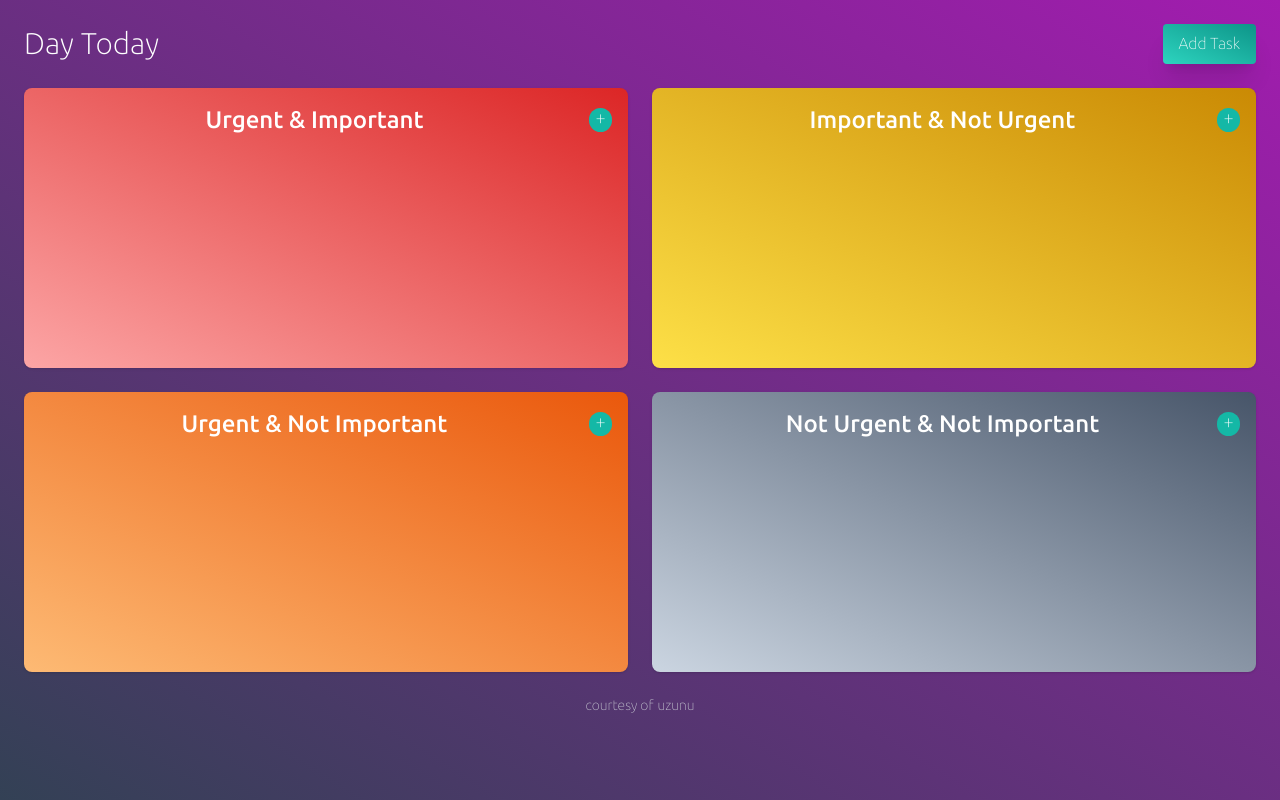
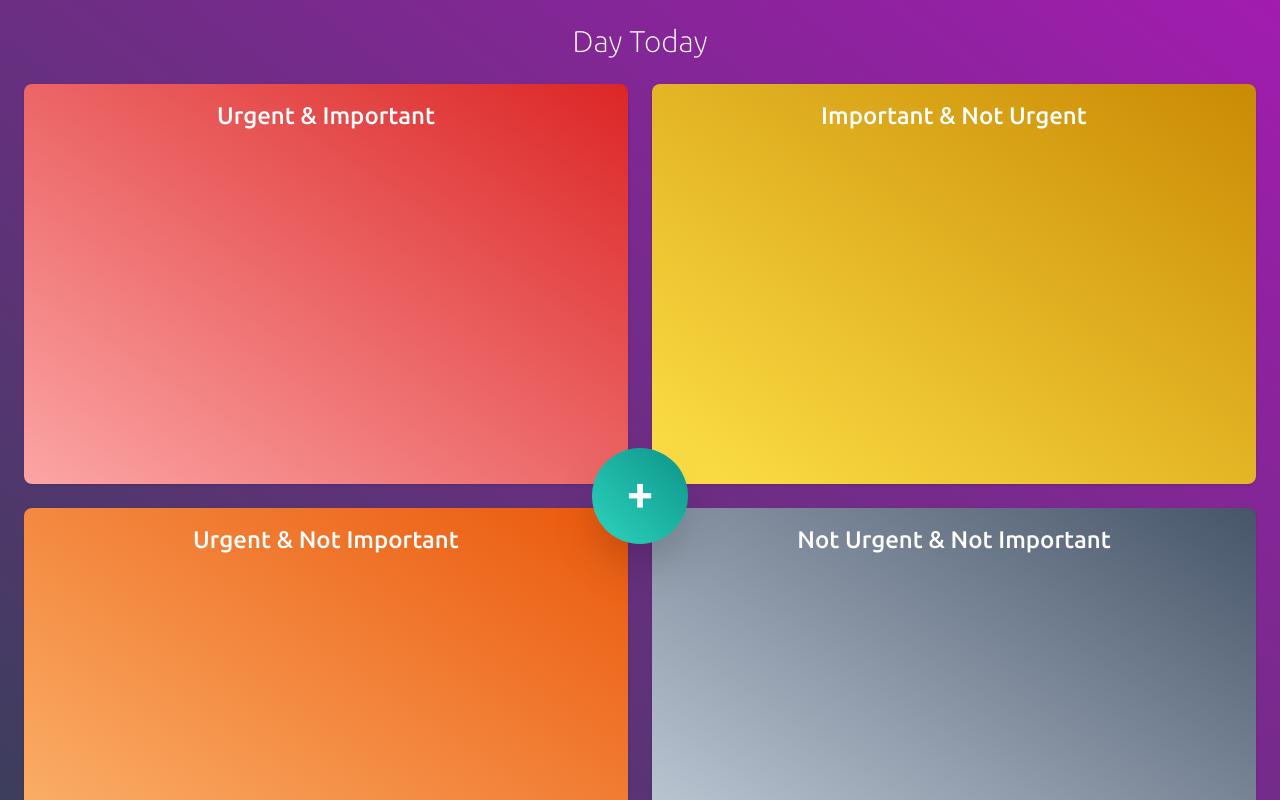
Before and after one commit to onorbumbum/daytoday, a React (Vite) app: page / in a window 1280 px wide. Shown: the top 800 px of the page. Built offline with nearby package versions, Linux system fonts and the light colour scheme; the HTML template or start-up script is replaced by a standard one.

Commit message:
ui updates

```diff
--- a/src/App.css
+++ b/src/App.css
@@ -1,7 +1,6 @@
 body{
   font-family: "Ubuntu Sans", sans-serif;
   font-optical-sizing: auto;
-  font-weight: 100;
   font-style: normal;
 
 }
--- a/src/components/Quadrant.tsx
+++ b/src/components/Quadrant.tsx
@@ -44,24 +44,21 @@ export const Quadrant: React.FC<QuadrantProps> = ({
   });
 
   return (
-    <div className={`quadrant p-4 rounded-lg shadow ${getQuadrantColor(id)}`}>
-      <div className="flex justify-between items-center mb-4">
+    <div
+      className={`quadrant p-4 rounded-lg shadow ${getQuadrantColor(id)} cursor-pointer h-[400px] flex flex-col`}
+      onDoubleClick={() => onQuadrantDoubleClick(id)}
+    >
+      <div className="flex justify-between items-center mb-4 flex-shrink-0">
         <h2 className="text-2xl text-center w-full font-semibold text-white">{title}</h2>
-        <button
-          onClick={() => onQuadrantDoubleClick(id)}
-          className="w-6 h-6 flex items-center justify-center rounded-full bg-teal-500 hover:bg-teal-600 text-white pb-1 text-lg transition-colors"
-          title={`Add task to ${title}`}
-        >
-          +
-        </button>
       </div>
       <Droppable droppableId={String(id)}>
         {(provided) => (
           <div
             ref={provided.innerRef}
             {...provided.droppableProps}
-            className="quadrant-container min-h-[200px]"
+            className="quadrant-container flex-1 overflow-y-auto pr-2 scrollbar-thin scrollbar-thumb-white scrollbar-track-transparent scrollbar-thumb-rounded-full hover:scrollbar-thumb-opacity-100 scrollbar-thumb-opacity-50"
           >
+            <div className="space-y-2">
               {sortedTasks.map((task, index) => (
                 <TaskComponent
                   key={task.id}
@@ -73,6 +70,7 @@ export const Quadrant: React.FC<QuadrantProps> = ({
               ))}
               {provided.placeholder}
             </div>
+          </div>
         )}
       </Droppable>
     </div>
--- a/src/components/QuadrantGrid.tsx
+++ b/src/components/QuadrantGrid.tsx
@@ -61,7 +61,7 @@ export const QuadrantGrid: React.FC = () => {
     if (selectedTask) {
       updateTask({ ...selectedTask, ...taskData });
     } else {
-      addTask({ ...taskData, quadrant: selectedQuadrant });
+      addTask(taskData);
     }
     setIsModalOpen(false);
     setSelectedTask(undefined);
@@ -75,22 +75,14 @@ export const QuadrantGrid: React.FC = () => {
   ];
 
   return (
-    <div className="p-6">
-      <div className="flex justify-between items-center mb-6">
-        <h1 className="text-3xl font-extralight">Day Today</h1>
-        <button
-          onClick={() => {
-            setSelectedQuadrant(1);
-            setSelectedTask(undefined);
-            setIsModalOpen(true);
-          }}
-          className="px-4 py-2 bg-gradient-to-tr from-teal-400  to-teal-600 transition-all duration-500 shadow-xl text-white rounded hover:bg-teal-600"
-        >
-          Add Task
-        </button>
+    <div className="p-6 min-h-screen flex flex-col">
+      <div className="mb-6 flex-shrink-0">
+        <h1 className="text-3xl font-extralight text-center">Day Today</h1>
       </div>
 
-      <div className="grid grid-cols-2 gap-6">
+      <div className="relative flex-1 min-h-[800px]">
+        {/* Grid container with minimum height */}
+        <div className="grid grid-cols-2 gap-6 h-full">
           <DragDropContext onDragEnd={handleDragEnd}>
             {quadrants.map(([id, title]) => (
               <Quadrant
@@ -104,6 +96,24 @@ export const QuadrantGrid: React.FC = () => {
               />
             ))}
           </DragDropContext>
+        </div>
+
+        {/* Centered Add Task Button */}
+        <div className="absolute left-1/2 top-1/2 -translate-x-1/2 -translate-y-1/2">
+          <button
+            onClick={() => {
+              setSelectedQuadrant(1);
+              setSelectedTask(undefined);
+              setIsModalOpen(true);
+            }}
+            className="w-24 h-24 rounded-full bg-gradient-to-tr from-teal-400 to-teal-600 text-white shadow-2xl flex items-center justify-center transform transition-all duration-300 font-bold hover:scale-110 hover:shadow-3xl z-50"
+          >
+            <div className="text-center">
+              <span className="text-5xl block mb-1">+</span>
+{/*               <span className="text-lg font-vbold">Add Task</span>
+ */}            </div>
+          </button>
+        </div>
       </div>
 
       <TaskModal
--- a/src/components/TaskModal.tsx
+++ b/src/components/TaskModal.tsx
@@ -3,6 +3,28 @@ import { useEditor, EditorContent } from '@tiptap/react';
 import StarterKit from '@tiptap/starter-kit';
 import Underline from '@tiptap/extension-underline';
 import { Task } from '../types';
+
+const QUADRANT_TITLES = {
+  1: 'Urgent & Important',
+  2: 'Important & Not Urgent',
+  3: 'Urgent & Not Important',
+  4: 'Not Urgent & Not Important',
+} as const;
+
+const getQuadrantColor = (id: 1 | 2 | 3 | 4) => {
+  switch (id) {
+    case 1: // Urgent & Important
+      return 'bg-gradient-to-tr from-red-300 to-red-600';
+    case 2: // Important & Not Urgent
+      return 'bg-gradient-to-tr from-yellow-300 to-yellow-600';
+    case 3: // Urgent & Not Important
+      return 'bg-gradient-to-tr from-orange-300 to-orange-600';
+    case 4: // Not Urgent & Not Important
+      return 'bg-gradient-to-tr from-slate-300 to-slate-600';
+    default:
+      return '';
+  }
+};
 
 interface TaskModalProps {
   isOpen: boolean;
@@ -39,16 +61,24 @@ export const TaskModal: React.FC<TaskModalProps> = ({
       setTitle(initialTask.title);
       setQuadrant(initialTask.quadrant);
       editor?.commands.setContent(initialTask.description);
-    } else if (isOpen) {
+      console.log('Setting initial task quadrant:', initialTask.quadrant);
+    } else if (isOpen && initialQuadrant) {
       setTitle('');
-      setQuadrant(initialQuadrant || 1);
+      setQuadrant(initialQuadrant);
       editor?.commands.setContent('');
+      console.log('Setting initial quadrant:', initialQuadrant);
     }
   }, [isOpen, initialTask, initialQuadrant, editor]);
+
+  const handleQuadrantSelect = (q: 1 | 2 | 3 | 4) => {
+    console.log('Selecting quadrant:', q);
+    setQuadrant(q);
+  };
 
   const handleSave = () => {
     if (!title.trim()) return;
 
+    console.log('Saving task with quadrant:', quadrant);
     onSave({
       title: title.trim(),
       description: editor?.getHTML() || '',
@@ -86,6 +116,28 @@ export const TaskModal: React.FC<TaskModalProps> = ({
           )}
         </div>
 
+
+        <div className="mb-4">
+          <label className="block text-sm font-medium mb-1">Quadrant</label>
+          <div className="grid grid-cols-2 gap-3">
+            {([1, 2, 3, 4] as const).map((q) => (
+              <button
+                key={q}
+                type="button"
+                onClick={() => handleQuadrantSelect(q)}
+                className={`p-3 rounded-lg text-sm transition-all duration-200 text-white shadow-md ${
+                  getQuadrantColor(q)
+                } ${
+                  quadrant === q
+                    ? 'ring-4 ring-white ring-offset-4 scale-105 opacity-100'
+                    : 'opacity-60 hover:opacity-80'
+                }`}
+              >
+                {QUADRANT_TITLES[q]}
+              </button>
+            ))}
+          </div>
+        </div>
         <div className="mb-4">
           <label className="block text-sm font-medium mb-1">Title</label>
           <input
@@ -96,20 +148,6 @@ export const TaskModal: React.FC<TaskModalProps> = ({
             placeholder="Task title"
             autoFocus
           />
-        </div>
-
-        <div className="mb-4">
-          <label className="block text-sm font-medium mb-1">Quadrant</label>
-          <select
-            value={quadrant}
-            onChange={(e) => setQuadrant(Number(e.target.value) as 1 | 2 | 3 | 4)}
-            className="w-full px-3 py-2 border rounded-md"
-          >
-            <option value={1}>Urgent & Important</option>
-            <option value={2}>Important & Not Urgent</option>
-            <option value={3}>Urgent & Not Important</option>
-            <option value={4}>Not Urgent & Not Important</option>
-          </select>
         </div>
 
         <div className="mb-4">
--- a/src/index.css
+++ b/src/index.css
@@ -18,7 +18,6 @@
 body{
   font-family: "Ubuntu Sans", sans-serif;
   font-optical-sizing: auto;
-  font-weight: 100;
   font-style: normal;
 
 }
```
Lines whose indentation alone changed are shown as unchanged.
